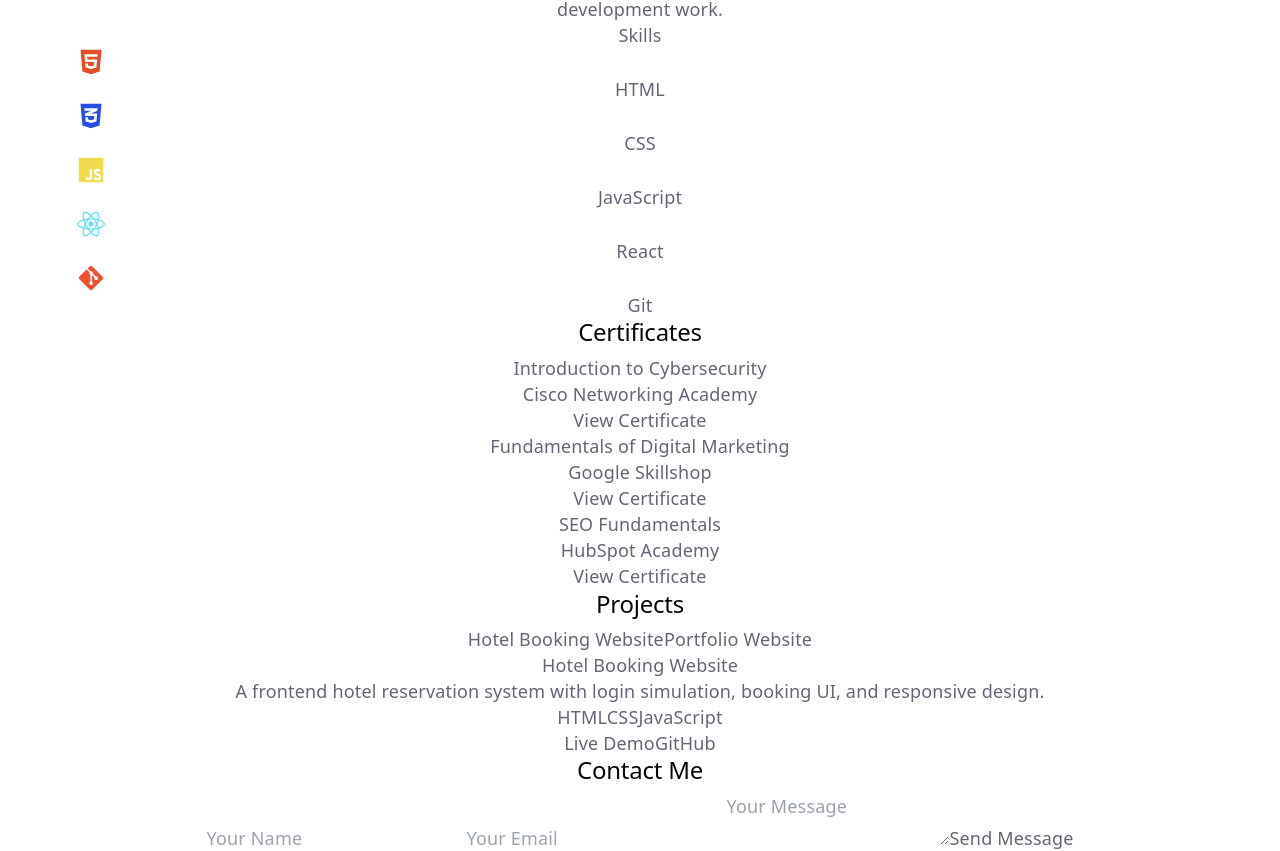
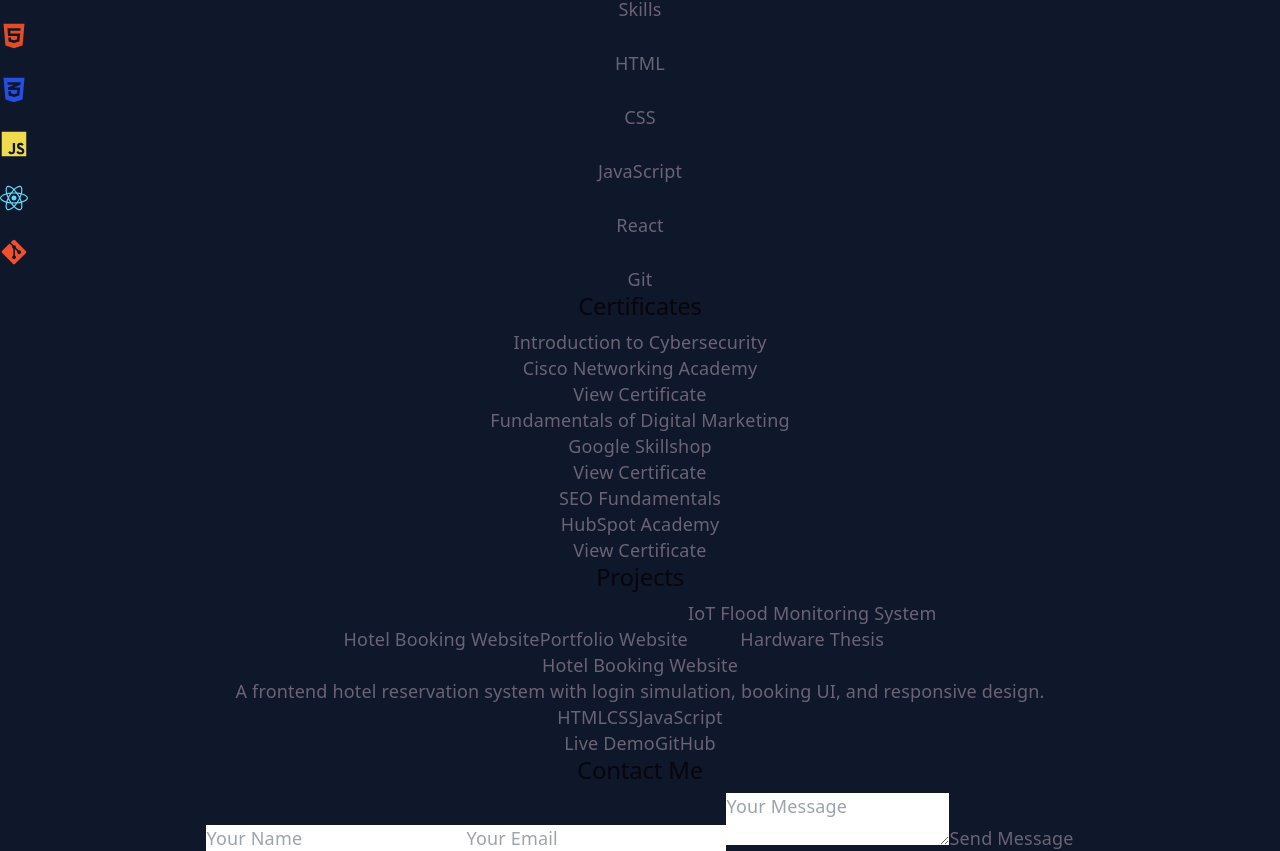
Before and after one commit to KianH00/portfolio, a React app: page / in a window 1280 px wide. Shown: the part 754-1605 px from the top of the page. Built offline with nearby package versions, Linux system fonts and the light colour scheme; the HTML template or start-up script is replaced by a standard one.

Commit message:
fix some UI effects

```diff
--- a/src/App.jsx
+++ b/src/App.jsx
@@ -7,11 +7,11 @@ import Contact from "./components/contact";
 
 function App() {
   return (
-    <div className="bg-slate-900 text-white overflow-x-hidden scroll-smooth">
+    <div className="w-full min-h-screen bg-slate-900 text-white overflow-x-hidden">
       <Navbar />
 
       {/* MAIN CONTENT WRAPPER */}
-      <main className="pt-16 md:pt-20">
+      <main className="pt-16 md:pt-20 w-full">
         <Hero />
         <About />
         <Certificates />
--- a/src/components/Hero.jsx
+++ b/src/components/Hero.jsx
@@ -2,31 +2,47 @@ import { useEffect, useState } from "react";
 
 function Hero() {
   const [offset, setOffset] = useState(0);
+  const [isMobile, setIsMobile] = useState(false);
+
+  useEffect(() => {
+    const checkScreen = () => {
+      setIsMobile(window.innerWidth < 768);
+    };
+
+    checkScreen();
+
+    window.addEventListener("resize", checkScreen);
+
+    return () => window.removeEventListener("resize", checkScreen);
+  }, []);
 
   useEffect(() => {
     const handleScroll = () => setOffset(window.scrollY);
+
     window.addEventListener("scroll", handleScroll);
+
     return () => window.removeEventListener("scroll", handleScroll);
   }, []);
 
   const scrollToContact = () => {
     document.getElementById("contact")?.scrollIntoView({
-      behavior: "smooth"
+      behavior: "smooth",
     });
   };
 
   return (
     <section
       id="home"
-      className="relative min-h-screen flex items-center justify-center px-6"
+      className="relative min-h-screen w-full bg-slate-900 flex items-center justify-center px-6"
     >
-
       <div className="max-w-6xl w-full flex flex-col md:flex-row items-center justify-between gap-12">
 
         {/* TEXT */}
         <div
           style={{
-            transform: `translateY(${offset * 0.15}px)`
+            transform: isMobile
+              ? "none"
+              : `translate3d(0, ${offset * 0.15}px, 0)`,
           }}
           className="text-center md:text-left transition-transform duration-300"
         >
@@ -39,7 +55,8 @@ function Hero() {
           </h2>
 
           <p className="mt-4 text-gray-400 max-w-md">
-            I build responsive, clean, and user-friendly web applications using React and modern frontend tools.
+            I build responsive, clean, and user-friendly web applications using
+            React and modern frontend tools.
           </p>
 
           <div className="mt-6 flex gap-4 justify-center md:justify-start">
@@ -62,15 +79,17 @@ function Hero() {
         {/* IMAGE */}
         <div
           style={{
-            transform: `translateY(${offset * -0.1}px)`
+            transform: isMobile
+              ? "none"
+              : `translate3d(0, ${offset * -0.1}px, 0)`,
           }}
           className="flex justify-center transition-transform duration-300"
         >
           <div className="w-52 h-52 md:w-64 md:h-64 rounded-full overflow-hidden border-4 border-gray-700 shadow-lg">
             <img
               src="/your-photo.jpg"
+              alt="Profile"
               className="w-full h-full object-cover"
-              alt="Profile"
             />
           </div>
         </div>
--- a/src/components/projects.jsx
+++ b/src/components/projects.jsx
@@ -9,9 +9,10 @@ function Projects() {
       description:
         "A frontend hotel reservation system with login simulation, booking UI, and responsive design.",
       tools: ["HTML", "CSS", "JavaScript"],
-      live: "https://your-vercel-link.vercel.app",
+      live: "https://hotelbooking-8d8y.vercel.app",
       github: "https://github.com/KianH00/hotelbooking"
     },
+
     {
       id: 2,
       title: "Portfolio Website",
@@ -20,85 +21,171 @@ function Projects() {
       tools: ["React", "Tailwind", "Vite"],
       live: "#",
       github: "#"
+    },
+
+    {
+      id: 3,
+      title: "IoT Flood Monitoring System",
+      description:
+        "An undergraduate thesis project using Raspberry Pi and IoT sensors to monitor environmental conditions and send real-time mobile alerts. The system was designed to improve early warning and remote monitoring capabilities through hardware and software integration.",
+
+      tools: [
+        "Raspberry Pi",
+        "Python",
+        "Firebase",
+        "Android Studio",
+        "IoT",
+        "Sensors"
+      ],
+
+      // PLACE PDF INSIDE:
+      // public/thesis.pdf
+      live: "/thesis.pdf",
+
+      github: "#",
+
+      type: "Hardware Thesis"
     }
   ];
 
   const [selected, setSelected] = useState(projects[0]);
 
   return (
-    <section id="projects" className="max-w-6xl mx-auto px-6 py-16">
-      <h2 className="text-3xl font-bold mb-8">Projects</h2>
+    <section
+      id="projects"
+      className="max-w-6xl mx-auto px-6 py-16 text-white"
+    >
+      <h2 className="text-3xl font-bold mb-8">
+        Projects
+      </h2>
 
-      {/* MOBILE = STACK, DESKTOP = GRID */}
+      {/* MOBILE STACK | DESKTOP GRID */}
       <div className="flex flex-col md:grid md:grid-cols-3 gap-6">
 
-        {/* PROJECT SELECTOR */}
+        {/* LEFT SIDE */}
         <div className="flex md:flex-col gap-3 overflow-x-auto md:overflow-visible pb-2">
+
           {projects.map((project) => (
             <button
               key={project.id}
               onClick={() => setSelected(project)}
-              className={`min-w-[180px] md:w-full text-left p-3 rounded-lg border transition-all duration-300 whitespace-nowrap ${
+              className={`min-w-[180px] md:w-full text-left p-4 rounded-2xl border transition-all duration-300 whitespace-nowrap ${
                 selected.id === project.id
-                  ? "bg-black text-white shadow-lg"
-                  : "hover:bg-gray-100"
+                  ? "bg-white text-black border-white shadow-xl"
+                  : "bg-slate-800 text-white border-slate-700 hover:bg-slate-700"
               }`}
             >
+              <p className="font-semibold text-sm md:text-base">
                 {project.title}
+              </p>
+
+              {project.type && (
+                <span className="text-xs opacity-70">
+                  {project.type}
+                </span>
+              )}
             </button>
           ))}
+
         </div>
 
-        {/* DETAILS */}
-        <div className="md:col-span-2 border rounded-xl p-5 md:p-6 min-h-[250px]">
+        {/* RIGHT SIDE */}
+        <div className="md:col-span-2 bg-slate-800 border border-slate-700 rounded-2xl p-6 md:p-8 min-h-[320px]">
 
           <AnimatePresence mode="wait">
+
             <motion.div
               key={selected.id}
-              initial={{ opacity: 0, y: 10 }}
+              initial={{ opacity: 0, y: 15 }}
               animate={{ opacity: 1, y: 0 }}
-              exit={{ opacity: 0, y: -10 }}
+              exit={{ opacity: 0, y: -15 }}
               transition={{ duration: 0.3 }}
             >
-              <h3 className="text-xl md:text-2xl font-semibold">
+
+              {/* BADGE */}
+              {selected.type && (
+                <span className="inline-block text-xs px-3 py-1 rounded-full border border-slate-600 bg-slate-700 mb-4">
+                  {selected.type}
+                </span>
+              )}
+
+              {/* TITLE */}
+              <h3 className="text-2xl font-semibold">
                 {selected.title}
               </h3>
 
-              <p className="text-gray-600 mt-3 text-sm md:text-base">
+              {/* DESCRIPTION */}
+              <p className="text-gray-300 mt-4 leading-relaxed">
                 {selected.description}
               </p>
 
-              <div className="flex flex-wrap gap-2 mt-4">
+              {/* TOOLS */}
+              <div className="flex flex-wrap gap-2 mt-6">
+
                 {selected.tools.map((tool, i) => (
                   <span
                     key={i}
-                    className="text-xs px-2 py-1 border rounded-full"
+                    className="text-xs px-3 py-1 rounded-full bg-slate-700 border border-slate-600"
                   >
                     {tool}
                   </span>
                 ))}
+
               </div>
 
-              {/* BUTTONS STACK ON MOBILE */}
-              <div className="flex flex-col sm:flex-row gap-3 mt-6">
+              {/* BUTTONS */}
+              <div className="flex flex-col sm:flex-row gap-3 mt-8">
+
+                {selected.id === 3 ? (
+                  <>
                     <a
                       href={selected.live}
-                  className="px-4 py-2 bg-black text-white rounded-lg hover:opacity-80 transition text-center"
+                      target="_blank"
+                      rel="noopener noreferrer"
+                      className="px-5 py-2.5 bg-white text-black rounded-xl hover:opacity-80 transition text-center font-medium"
+                    >
+                      View Thesis PDF
+                    </a>
+
+                    <a
+                      href={selected.github}
+                      target="_blank"
+                      rel="noopener noreferrer"
+                      className="px-5 py-2.5 border border-slate-600 rounded-xl hover:bg-slate-700 transition text-center"
+                    >
+                      Documentation
+                    </a>
+                  </>
+                ) : (
+                  <>
+                    <a
+                      href={selected.live}
+                      target="_blank"
+                      rel="noopener noreferrer"
+                      className="px-5 py-2.5 bg-white text-black rounded-xl hover:opacity-80 transition text-center font-medium"
                     >
                       Live Demo
                     </a>
 
                     <a
                       href={selected.github}
-                  className="px-4 py-2 border rounded-lg hover:bg-gray-100 transition text-center"
+                      target="_blank"
+                      rel="noopener noreferrer"
+                      className="px-5 py-2.5 border border-slate-600 rounded-xl hover:bg-slate-700 transition text-center"
                     >
                       GitHub
                     </a>
+                  </>
+                )}
+
               </div>
+
             </motion.div>
+
           </AnimatePresence>
 
         </div>
+
       </div>
     </section>
   );
--- a/src/index.css
+++ b/src/index.css
@@ -143,3 +143,12 @@ code {
 html {
   scroll-behavior: smooth;
 }
+html,
+body,
+#root {
+  width: 100%;
+  margin: 0;
+  padding: 0;
+  overflow-x: hidden;
+  background-color: #0f172a;
+}
```
Lines whose indentation alone changed are shown as unchanged.
